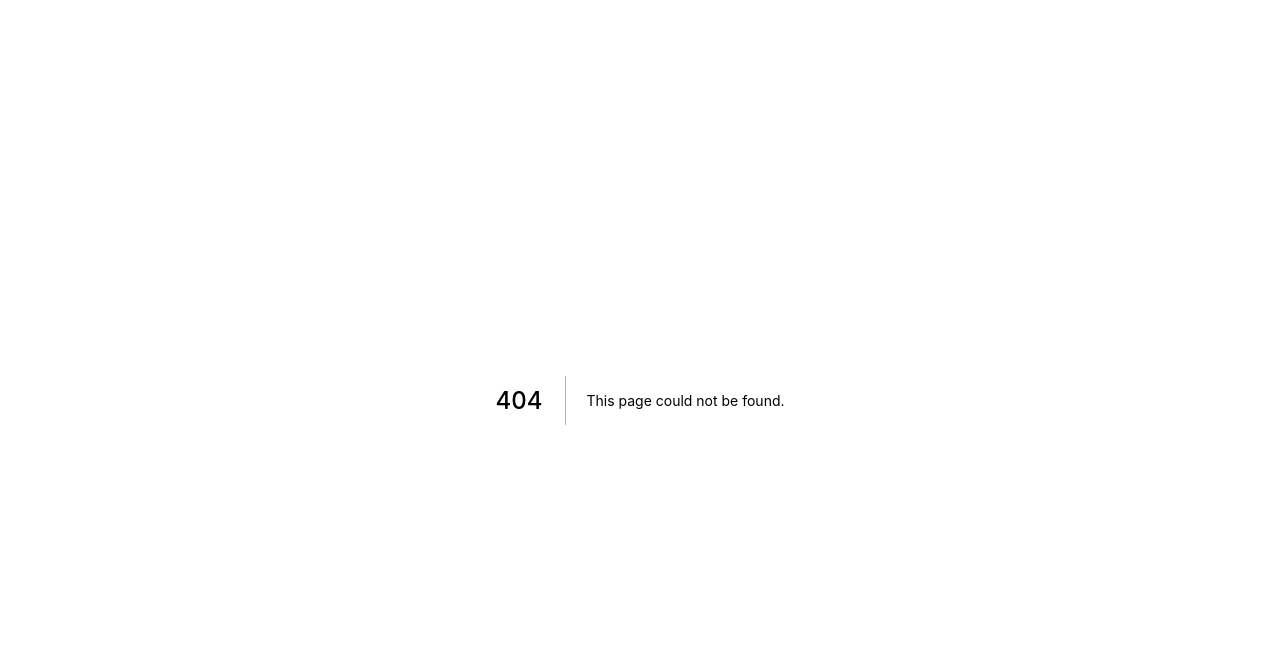
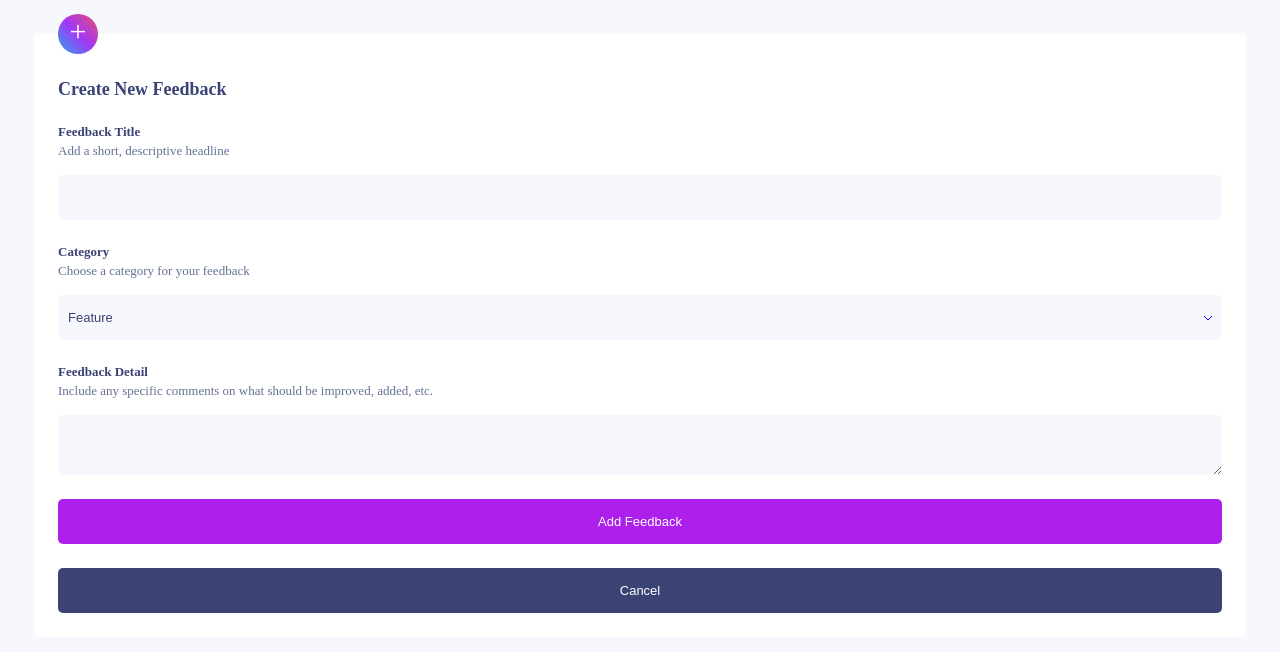
Before and after one commit to Davetech101/product-feedback-app, a Next.js app: page /create-feedback in a window 1280 px wide. Before the commit this address had no page. Shown: the top 652 px of the page. Built offline with nearby package versions, Linux system fonts and the light colour scheme.

Commit message:
add listing form

```diff
--- a/assets/Arrow.jsx
+++ b/assets/Arrow.jsx
@@ -1,7 +1,7 @@
-const Arrow = () => {
+const Arrow = ({stroke}) => {
     return (
         <span><svg width="9" height="7" viewBox="0 0 9 7" fill="none" xmlns="http://www.w3.org/2000/svg">
-            <path d="M1 1L5 5L9 1" stroke="white" />
+            <path d="M1 1L5 5L9 1" stroke={stroke}/>
         </svg>
         </span>
     )
--- /dev/null
+++ b/components/FeedbackForm.jsx
@@ -0,0 +1,69 @@
+import { useState } from "react"
+import StyledFeedbackForm from "../styles/styledComponents/StyledFeedbackForm"
+import Arrow from "../assets/Arrow"
+
+const FeedbackForm = () => {
+    const [category, setCategory] = useState("Feature")
+    const [showSelect, setShowSelect] = useState(false)
+    const categories = ["UI", "UX", "Enhancement", "Bug", "Feature"]
+
+    const categorySelcet = categories.map(category =>
+    (
+        <button key={category} value={category} type="button" className="select" onClick={(e) => {setCategory(e.target.value), setShowSelect(false)}}>{category}</button>)
+    )
+
+    return (
+        <StyledFeedbackForm>
+            <div className="svgCont">
+                +
+            </div>
+
+            <h2>Create New Feedback</h2>
+
+            <div>
+                <label htmlFor="title">
+                    <h3>Feedback Title</h3>
+                </label>
+
+                <small>
+                    Add a short, descriptive headline
+                </small>
+
+                <input type="text" id="title" className="input" />
+            </div>
+
+            <div style={{ position: "relative" }}>
+                <h3>
+                    Category
+                </h3>
+
+                <small>
+                    Choose a category for your feedback
+                </small>
+
+                <button type="button" className="category input" onClick={() => setShowSelect(prev => !prev)}>{category} <span className={showSelect ? "rotate" : "arrow"}><Arrow stroke="blue" /></span></button>
+
+                <div className={!showSelect ? "categorySelect" : "categorySelect showSelect"}>
+                    {categorySelcet}
+                </div>
+            </div>
+
+            <div>
+                <label htmlFor="detail">
+                    <h3>Feedback Detail</h3>
+                </label>
+
+                <small>
+                    Include any specific comments on what should be improved, added, etc.
+                </small>
+
+                <textarea name="" id="detail" className="input"></textarea>
+            </div>
+
+            <button className="add" type="submit">Add Feedback</button>
+            <button className="cancel" type="button">Cancel</button>
+        </StyledFeedbackForm>
+    )
+}
+
+export default FeedbackForm
--- /dev/null
+++ b/pages/create-feedback/index.js
@@ -0,0 +1,9 @@
+import FeedbackForm from "../../components/FeedbackForm"
+
+const index = () => {
+  return (
+    <FeedbackForm/>
+  )
+}
+
+export default index
--- a/styles/globals.css
+++ b/styles/globals.css
@@ -10,6 +10,11 @@ html{
   font-size: 62.5%;
 }
 
+body{
+  background:#F7F8FD;
+  padding: 3.4rem 3.4rem;
+}
+
 button{
   color: inherit;
   font-size: inherit;
--- /dev/null
+++ b/styles/styledComponents/StyledFeedbackForm.jsx
@@ -0,0 +1,115 @@
+import styled from "styled-components"
+
+const StyledFeedbackForm = styled.form`
+    background:#fff;
+    border-radius:5px;
+    padding:4.5rem 2.4rem 2.4rem;
+    position:relative;
+
+    .svgCont{
+        color:#fff;
+        font-size:3rem;
+        background-image:linear-gradient(to bottom left, #E84D70, #A337F6, #28A7ED);
+        border-radius:50%;
+        width:4rem;
+        height:4rem;
+        display:flex;
+        justify-content:center;
+        position:absolute;
+        top:-2rem;
+    }
+
+    h2{
+        color:#3A4374;
+        font-size:1.8rem;
+        margin-bottom:2.4rem;
+    }
+
+    h3{
+        font-size:1.3rem;
+        color:#3A4374;
+        margin-bottom:3px;
+    }
+
+    small{
+        display:block;
+        font-size:1.3rem;
+        color:#647196;
+        margin-bottom:1.6rem;
+    }
+
+    .input{
+        display:block;
+        background:#F7F8FD;
+        width:100%;
+        border-radius:5px;
+        padding:1.5rem 1rem;
+        margin-bottom:2.4rem;
+    }
+
+    button{
+        width:100%;
+        border-radius:5px;
+        padding:1.5rem 3.5rem;
+        font-size:1.3rem;
+    }
+
+    .add{
+        background:#AD1FEA;
+        margin-bottom:2.4rem;
+        color:#fff;
+    }
+
+    .cancel{
+        background:#3A4374;
+        color:#fff;
+    }
+
+    .select{
+        padding:1rem;
+        border-radius:unset;
+        text-align:left;
+        color:#647196;
+    }
+
+    .select:not(:last-child){
+        border-bottom:1px solid #647196;
+    }
+
+    .category{
+        display:flex;
+        align-items:center;
+        justify-content:space-between;
+        color:#3A4374;
+    }
+
+    .categorySelect{
+        box-shadow:0px 0px 8px 3px rgba(0,0,0, .1);
+        border-radius:5px;
+        margin-bottom:1rem;
+        position:absolute;
+        top:10rem;
+        left:0;
+        background:#fff;
+        opacity:0;
+        visibility:hidden;
+        transition:all .2s;
+    }
+
+    .showSelect{
+        opacity:1;
+        visibility:visible;
+    }
+
+    .arrow{
+        transform:rotate(0deg);
+        transition:all .2s;
+    }
+
+    .rotate{
+        transform:rotate(-180deg);
+        transition:all .2s;
+    }
+`
+
+export default StyledFeedbackForm
```
Also changed, not shown: components/Header.jsx (+27 -13 lines), styles/styledComponents/StyledHeader.jsx (renamed from styledComponents/StyledHeader.jsx, +81 -5 lines), theme/theme.js (deleted, +0 -8 lines).
